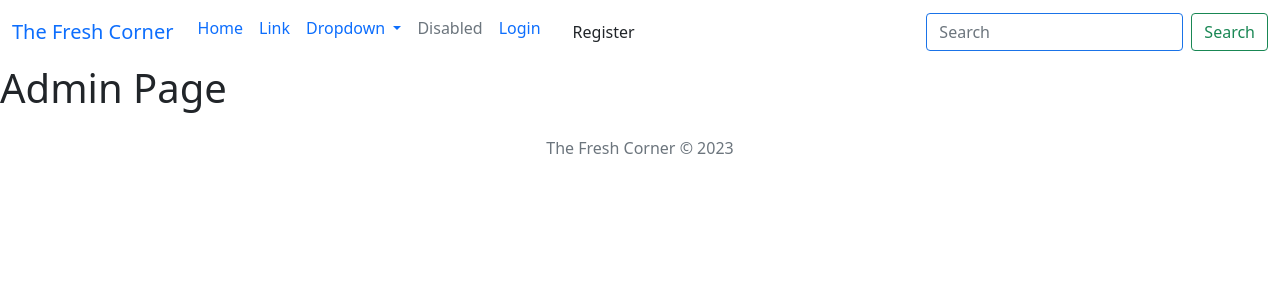
After one commit to rohitblpprajapat/grocery-store, a Flask app: template templates/admin.html in a window 1280 px wide. The commit adds this page. Shown: the top 300 px of the page. Run offline with Flask 3, Linux system fonts and the light colour scheme; the template is opened without the code that fills it, so the values that code supplies are empty; some libraries are stand-ins or nearby versions.

Commit message:
admin page initiated

```diff
--- a/app.py
+++ b/app.py
@@ -1,6 +1,6 @@
 from flask import Flask, url_for, redirect, render_template, request, session, flash
 from model import *
-from flask_login import LoginManager, login_required, logout_user, UserMixin
+from flask_login import LoginManager, login_required, logout_user, UserMixin, login_user
 from werkzeug.security import generate_password_hash, check_password_hash
 
 
@@ -40,7 +40,13 @@ def login():
         if not user or not check_password_hash(user.password, password):
             flash('Invalid Credentials')
             return redirect(url_for('login'))
+
+        if user.username == 'admin':
+            login_user(user)
+            session['logged_in_admin'] = True
+            return redirect(url_for('admin'))
         else:
+            login_user(user)
             session['user_id'] = user.id
             session['logged_in_user'] = True
             flash("Login successful Username: %s" % user.username)
@@ -68,18 +74,33 @@ def register():
     return render_template('register.html')
 
 
-
-
-
 @app.route('/logout', methods=['GET', 'POST'])
 
 def logout():
+    logout_user()
     session.pop('user_id', None)
     session.pop('username', None)
-    session.logged_in_user = False
+    session.pop('logged_in_user', None)
+    session.pop('logged_in_admin', None)
     return redirect(url_for('home'))
 
 
 
+#=============================================================================== Admin routes =================================================================
+
+@app.route('/admin')
+@login_required
+def admin():
+    catagory =Category.query.all()
+    product = Product.query.all()
+
+
+    return render_template('admin.html', catagory=catagory, product = product)
+
+@app.route('/admin/insights')
+@login_required
+def insight():
+    return render_template('insights.html')
+
 if __name__ == "__main__":
     app.run(debug=True)
--- /dev/null
+++ b/templates/admin.html
@@ -0,0 +1,6 @@
+{% extends 'base.html' %}
+
+{% block content %}
+<h1>Admin Page</h1>
+
+{% endblock %}
--- a/templates/base.html
+++ b/templates/base.html
@@ -39,6 +39,14 @@
               <li class="nav-item">
                 <a class="nav-link" href="{{url_for('logout')}}">Logout</a>
               </li>
+
+              {%elif session.logged_in_admin %}
+              <li class="nav-item">
+                <a class="nav-link" href="{{url_for('insight')}}">Insights</a>
+              </li>
+              <li class="nav-item">
+                <a class="nav-link" href="{{url_for('logout')}}">Logout</a>
+              </li>
               {% else %}
               <li class="nav-item">
                 <a class="nav-link" href="{{url_for('login')}}">Login</a>
@@ -63,6 +71,6 @@
     <div class="container text-center">
         <span class="text-muted">The Fresh Corner &copy; 2023</span>
     </div>
-</footer>
-<script src="https://cdn.jsdelivr.net/npm/bootstrap@5.3.0/dist/js/bootstrap.bundle.min.js" integrity="sha384-geWF76RCwLtnZ8qwWowPQNguL3RmwHVBC9FhGdlKrxdiJJigb/j/68SIy3Te4Bkz" crossorigin="anonymous"></script>
-</html>
+  </footer>
+  <script src="https://cdn.jsdelivr.net/npm/bootstrap@5.3.0/dist/js/bootstrap.bundle.min.js" integrity="sha384-geWF76RCwLtnZ8qwWowPQNguL3RmwHVBC9FhGdlKrxdiJJigb/j/68SIy3Te4Bkz" crossorigin="anonymous"></script>
+  </html>
```
Also changed, not shown: model.py (+23 -1 lines), templates/insights.html (added, +7 -0 lines), instance/store.db.
